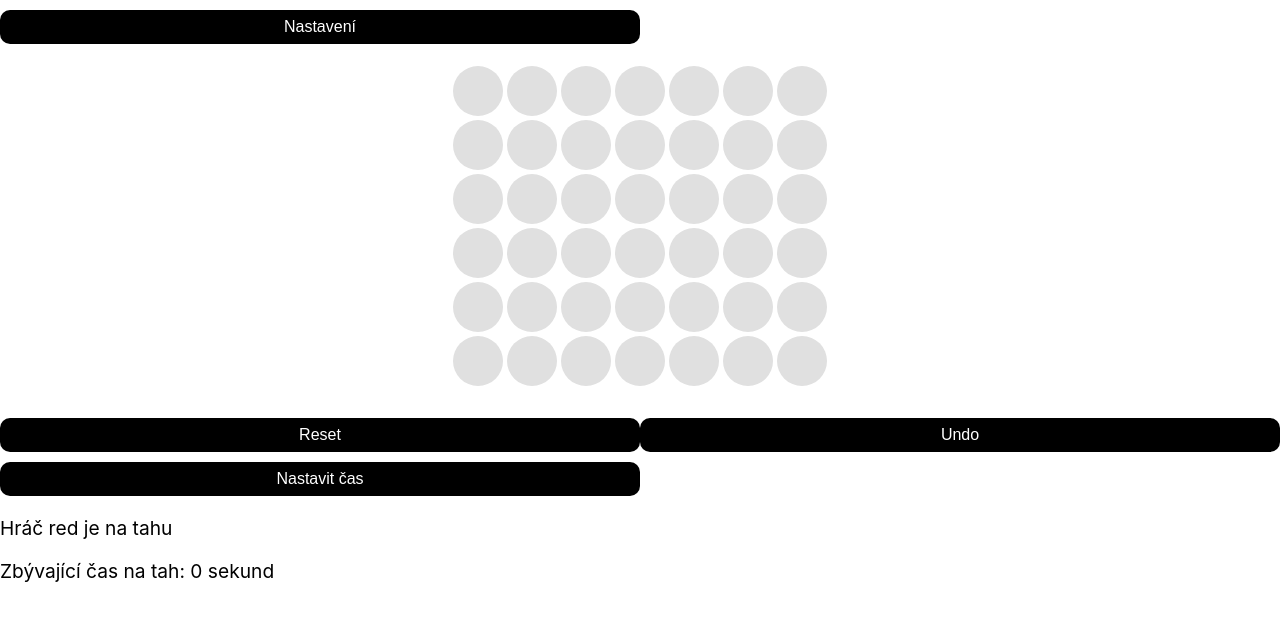
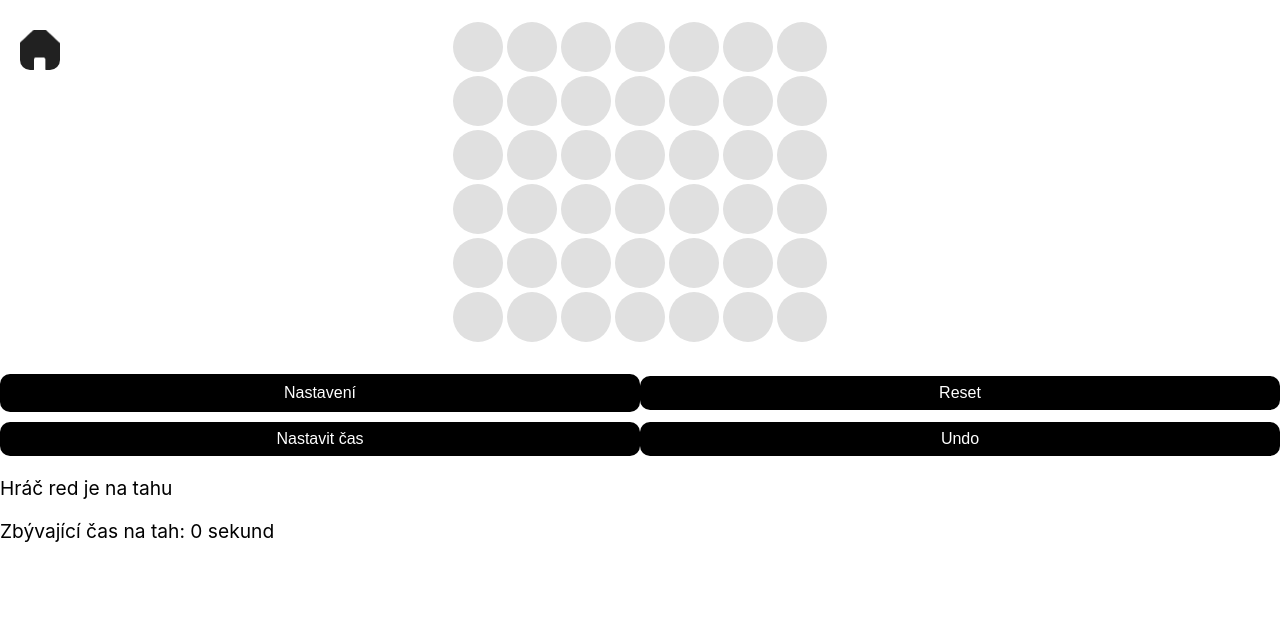
Before and after one commit to GangerBeda/ITU-projekt, a React (Create React App) app: page /game/fourinarow in a window 1280 px wide. Shown: the top 620 px of the page. Built offline with nearby package versions, Linux system fonts and the light colour scheme.

Commit message:
add homePage button

```diff
--- a/src/games/FourInARow/controllers/FourInARowController.js
+++ b/src/games/FourInARow/controllers/FourInARowController.js
@@ -1,13 +1,14 @@
 import React, { useState } from 'react';
+import { useNavigate } from 'react-router-dom';
 import { FourInARowModel } from '../models/FourInARowModel';
 import FourInARowView from '../views/FourInARowView';
-import SettingsPopup from '../views/Buttons/SettingsPopup';
 
 const model = new FourInARowModel();
 
 function FourInARowController() {
     const [gameState, setGameState] = useState(model.getState());
     const [showSettings, setShowSettings] = useState(false);
+    const navigate = useNavigate(); // Inicializace navigace pomocí React Routeru
 
     const updateGameState = () => {
         setGameState(model.getState());
@@ -54,13 +55,12 @@ function FourInARowController() {
         }
     };
 
+    const goToMainMenu = () => {
+        navigate('/'); // Přesměruje na hlavní stránku (HomePage)
+        console.log("Returning to main menu");
+    };
+
     return (
-        <div>
-            <button onClick={toggleSettings}>Nastavení</button>
-
-            {showSettings && (
-                <SettingsPopup onClose={toggleSettings} />
-            )}
 
             <FourInARowView
                 gameState={gameState}
@@ -69,10 +69,12 @@ function FourInARowController() {
                 resetGame={resetGame}
                 undo={undo}
                 setTimeLimit={setTimeLimit}
+                goToMainMenu={goToMainMenu} // Předáme jako prop
+                toggleSettings={toggleSettings}   // Předáváme funkci toggleSettings
+                showSettings={showSettings}
             />
-        </div>
+
     );
-
 }
 
 export default FourInARowController;
--- a/src/games/FourInARow/models/FourInARowModel.js
+++ b/src/games/FourInARow/models/FourInARowModel.js
@@ -18,6 +18,7 @@ class FourInARowModel {
             timeLimit: this.timeLimit,
         };
     }
+
 
     resetGame() {
         this.board = Array(6).fill(null).map(() => Array(7).fill(null));
@@ -101,6 +102,7 @@ class FourInARowModel {
         }
         return false;
     }
+
 }
 
 // Export třídy pomocí CommonJS
--- a/src/games/FourInARow/views/FourInARowView.css
+++ b/src/games/FourInARow/views/FourInARowView.css
@@ -45,3 +45,22 @@
     margin-top: 20px;
     font-size: 1.2rem;
 }
+/* Styl pro tlačítko nastavení bez efektu hover */
+.settings-button {
+    padding: 10px;
+    cursor: pointer;
+
+}
+
+
+/* Styl pro ikonu domečku bez efektu hover */
+.menu-icon {
+    background-image: url('./Icons/home_icon.png');
+    background-color: transparent;
+    background-position: center;
+    width: 40px;
+    height: 40px;
+    position: absolute;
+    top: 20px;
+    left: 20px;
+}
--- a/src/games/FourInARow/views/FourInARowView.js
+++ b/src/games/FourInARow/views/FourInARowView.js
@@ -1,15 +1,10 @@
 import React from 'react';
 import './FourInARowView.css';
-
-function FourInARowView({ gameState, remainingTime, makeMove, startNewGame, resetGame, undo, setTimeLimit }) {
-
-    console.log("GameState: ", gameState);
-    console.log("Current Player: ", gameState.currentPlayer);
-    console.log("Winner: ", gameState.winner);
-    console.log("Time:", gameState.timeLimit);
+import SettingsPopup from './Buttons/SettingsPopup';
+function FourInARowView({ gameState, makeMove, startNewGame, resetGame, undo, setTimeLimit, goToMainMenu, showSettings, toggleSettings }) {
 
     return (
-        <div>
+        <div style={{ position: 'relative' }}>
             <div className="FourInARowView">
                 <div className="four-in-a-row-board">
                     {gameState.board.map((row, rowIndex) => (
@@ -28,9 +23,16 @@ function FourInARowView({ gameState, remainingTime, makeMove, startNewGame, rese
                 </div>
             </div>
 
+            <button onClick={goToMainMenu} className="menu-icon"></button>
+
+            <button onClick={toggleSettings} className="settings-button">Nastavení</button>
+            {showSettings && (
+                <SettingsPopup onClose={toggleSettings} />
+            )}
+
             <button onClick={resetGame}>Reset</button>
+            <button onClick={setTimeLimit}>Nastavit čas</button>
             <button onClick={undo}>Undo</button>
-            <button onClick={setTimeLimit}>Nastavit čas</button> {/* Tlačítko pro nastavení času */}
 
             <div className="game-info">
                 <p>{gameState.currentPlayer && `Hráč ${gameState.currentPlayer} je na tahu`}</p>
@@ -38,7 +40,6 @@ function FourInARowView({ gameState, remainingTime, makeMove, startNewGame, rese
             </div>
 
             {gameState.winner && <button onClick={startNewGame}>Nová hra</button>}
-
         </div>
     );
 }
```
Also changed, not shown: src/games/FourInARow/views/Icons/home_icon.png (added).
